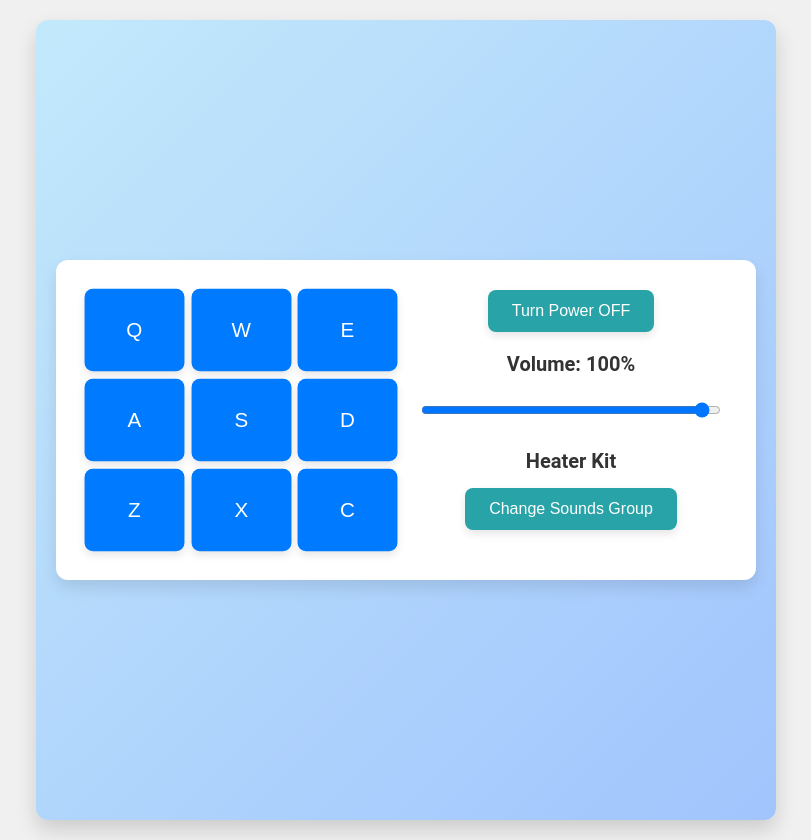
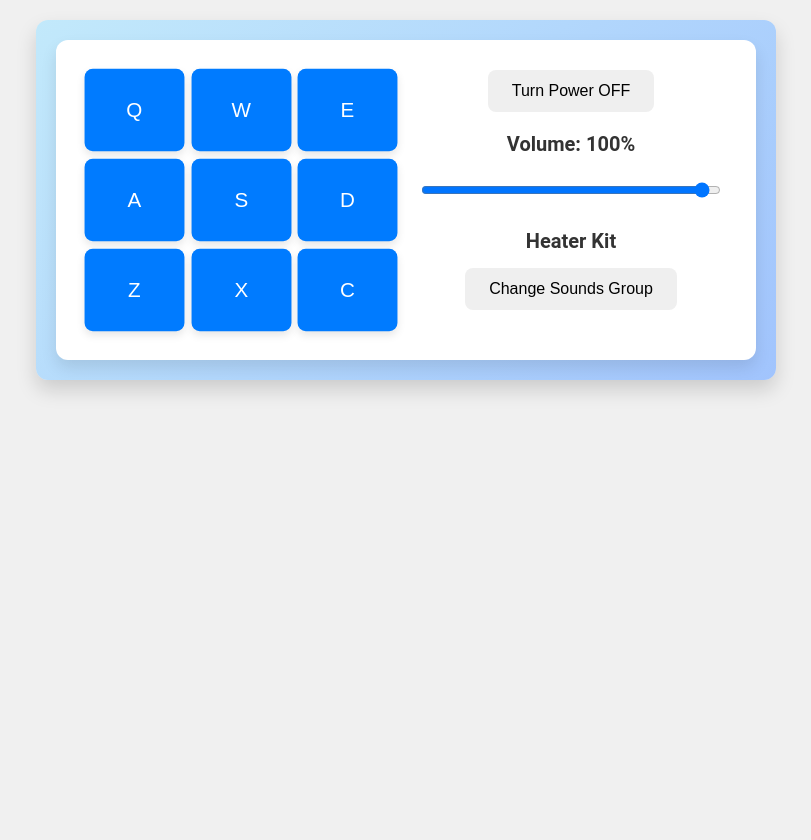
Before and after one commit to shogof/drum-machine-p, a React (Create React App) app: page / in a window 1280 px wide. Shown: the whole page, without its empty margins (234-1045 px from the left). After the commit the page ends 800 px from the top, so only its background shows below. Built offline with nearby package versions, Linux system fonts and the light colour scheme.

Commit message:
some styles changed

```diff
--- a/src/App.css
+++ b/src/App.css
@@ -1,28 +1,23 @@
-/* Reset default margin and padding */
 * {
   margin: 0;
   padding: 0;
   box-sizing: border-box;
 }
 
-/* Basic styling for the body */
 body {
-  font-family: 'Roboto', sans-serif;
+  font-family: "Roboto", sans-serif;
   background-color: #f0f0f0;
   color: #333;
   display: flex;
   justify-content: center;
   align-items: center;
-  min-height: 100vh;
   margin: 20px;
 }
 
-/* Center the drum machine on the page */
 #drum-machine {
   display: flex;
   justify-content: center;
   align-items: center;
-  height: 100vh;
   background: linear-gradient(135deg, #c2e9fb, #a1c4fd);
   padding: 20px;
   border-radius: 12px;
@@ -30,9 +25,8 @@ body {
   width: 100%;
 }
 
-/* Styling for the wrapper around the drum machine */
 .wrapper {
-  background: #ffffff;
+  background: #fff;
   border-radius: 12px;
   box-shadow: 0 8px 16px rgba(0, 0, 0, 0.1);
   padding: 30px;
@@ -43,7 +37,6 @@ body {
   animation: fadeIn 1s ease-in-out;
 }
 
-/* Keyframes for fade-in animation */
 @keyframes fadeIn {
   from {
     opacity: 0;
@@ -55,14 +48,12 @@ body {
   }
 }
 
-/* Grid layout for the keyboard section */
 .keyboard {
   display: grid;
   grid-template-columns: repeat(3, 1fr);
   gap: 10px;
 }
 
-/* Styling for individual drum pads */
 .keyboard .drum-pad {
   width: 100%;
   height: 80px;
@@ -82,7 +73,6 @@ body {
   animation: pulse 1.5s infinite alternate;
 }
 
-/* Keyframes for pulse animation */
 @keyframes pulse {
   from {
     transform: scale(1);
@@ -97,14 +87,12 @@ body {
   transform: scale(0.95);
 }
 
-/* Styling for the control section */
 .control {
   display: flex;
   flex-direction: column;
   align-items: center;
 }
 
-/* General styling for buttons and inputs in the control section */
 .control button,
 .control input {
   margin-bottom: 20px;
@@ -116,14 +104,8 @@ body {
   transition: background-color 0.3s, transform 0.2s, box-shadow 0.2s;
 }
 
-.control button {
-  background-color: #28a3a7;
-  color: #ffffff;
-  box-shadow: 0 4px 8px rgba(0, 0, 0, 0.1);
-}
-
 .control button:hover {
-  background-color: #217a88;
+  background-color: #f45f02;
   animation: buttonHover 0.3s ease-in-out;
 }
 
@@ -144,7 +126,6 @@ body {
   animation: fadeIn 1s ease-in-out;
 }
 
-/* Keyframes for button hover animation */
 @keyframes buttonHover {
   from {
     transform: scale(1);
@@ -154,7 +135,6 @@ body {
   }
 }
 
-/* Responsive design adjustments */
 @media (min-width: 768px) {
   .wrapper {
     width: 700px;
--- a/src/components/KeyboardKey.js
+++ b/src/components/KeyboardKey.js
@@ -1,6 +1,16 @@
 import React, { useEffect } from 'react';
+import PropTypes from 'prop-types';
 
-const KeyboardKey = ({ play, deactivateAudio, sound: { id, key, url, keyCode } }) => {
+const KeyboardKey = ({
+  play,
+  deactivateAudio,
+  sound: {
+    id,
+    key,
+    url,
+    keyCode,
+  },
+}) => {
   const handleKeydown = (e) => {
     if (keyCode === e.keyCode) {
       const audio = document.getElementById(key);
@@ -12,14 +22,30 @@ const KeyboardKey = ({ play, deactivateAudio, sound: { id, key, url, keyCode } }
   useEffect(() => {
     document.addEventListener('keydown', handleKeydown);
     return () => document.removeEventListener('keydown', handleKeydown);
-  }, [keyCode, play, deactivateAudio]); // Added dependencies for useEffect
+  }, [keyCode, play, deactivateAudio]); // Dependencies are correct here
 
   return (
-    <button id={keyCode} className="drum-pad" onClick={() => play(key, id)}>
+    <button
+      id={keyCode}
+      className="drum-pad"
+      onClick={() => play(key, id)}
+      type="button" // Added type attribute
+    >
       <audio className="clip" src={url} id={key} />
       {key}
     </button>
   );
 };
 
+KeyboardKey.propTypes = {
+  play: PropTypes.func.isRequired,
+  deactivateAudio: PropTypes.func.isRequired,
+  sound: PropTypes.shape({
+    id: PropTypes.string.isRequired,
+    key: PropTypes.string.isRequired,
+    url: PropTypes.string.isRequired,
+    keyCode: PropTypes.number.isRequired,
+  }).isRequired,
+};
+
 export default KeyboardKey;
--- a/src/index.js
+++ b/src/index.js
@@ -3,4 +3,5 @@ import ReactDOM from 'react-dom';
 import App from './App';
 import './App.css';
 
-ReactDOM.render(<App />, document.querySelector("#root"));
+ReactDOM.render(
+<App />, document.querySelector("#root"));
```
Lines whose indentation alone changed are shown as unchanged.
